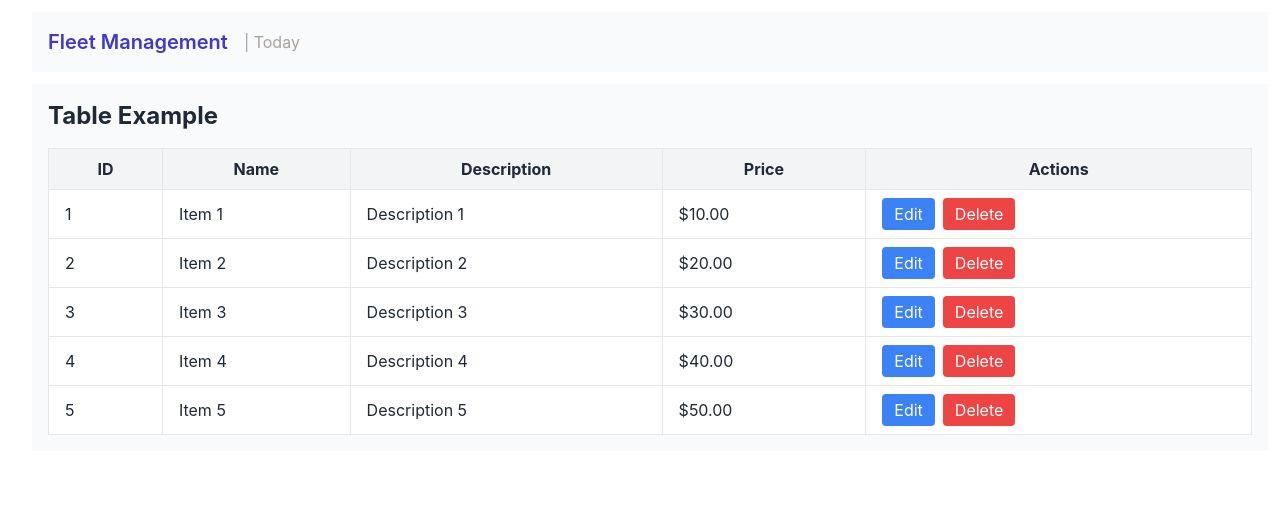
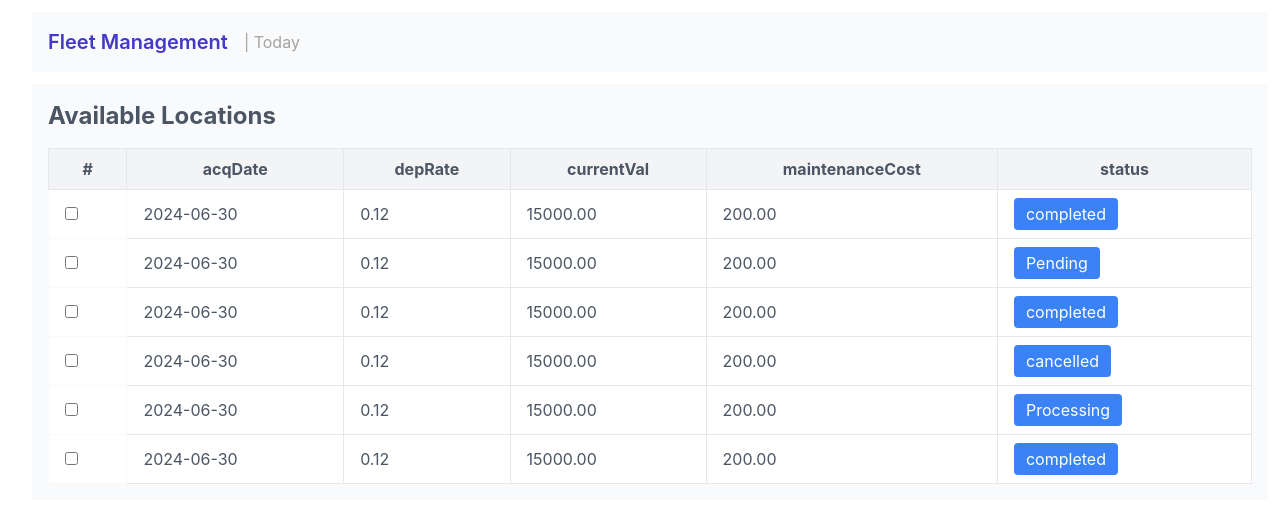
Before and after one commit to Freshia-Njoki/VRMS-client, a React (Vite) app: page /fleet-management in a window 1280 px wide. Shown: the top 522 px of the page. Built offline with nearby package versions, Linux system fonts and the light colour scheme.

Commit message:
manage vehicle menu item looking good

```diff
--- a/src/components/adminDashboard/FleetManagement.tsx
+++ b/src/components/adminDashboard/FleetManagement.tsx
@@ -2,11 +2,12 @@ import React from 'react'
 
 function FleetManagement() {
   const tableData = [
-    { id: 1, name: 'Item 1', description: 'Description 1', price: '$10.00' },
-    { id: 2, name: 'Item 2', description: 'Description 2', price: '$20.00' },
-    { id: 3, name: 'Item 3', description: 'Description 3', price: '$30.00' },
-    { id: 4, name: 'Item 4', description: 'Description 4', price: '$40.00' },
-    { id: 5, name: 'Item 5', description: 'Description 5', price: '$50.00' },
+    { id: 5, acqDate: '2024-06-30', depRate: '0.12', currentVal: '15000.00', maintenanceCost: '200.00', status:'completed' },
+    { id: 5, acqDate: '2024-06-30', depRate: '0.12', currentVal: '15000.00', maintenanceCost: '200.00', status:'Pending' },
+    { id: 5, acqDate: '2024-06-30', depRate: '0.12', currentVal: '15000.00', maintenanceCost: '200.00', status:'completed' },
+    { id: 5, acqDate: '2024-06-30', depRate: '0.12', currentVal: '15000.00', maintenanceCost: '200.00', status:'cancelled' },
+    { id: 5, acqDate: '2024-06-30', depRate: '0.12', currentVal: '15000.00', maintenanceCost: '200.00', status:'Processing' },
+    { id: 5, acqDate: '2024-06-30', depRate: '0.12', currentVal: '15000.00', maintenanceCost: '200.00', status:'completed' }
   ];
   return (
     <div>
@@ -14,29 +15,30 @@ function FleetManagement() {
         <h4 className="text-indigo-700 text-xl font-semibold mr-4">Fleet Management </h4>
         <h4 className="text-stone-400"> | Today</h4>
       </div>
-      <div className="ml-8 bg-gray-50 m-3 p-4">
-      <h2 className="text-2xl font-bold mb-4">Table Example</h2>
+      <div className="ml-8 bg-gray-50 m-3 p-4 text-gray-600">
+      <h2 className="text-2xl font-bold mb-4">Available Locations</h2>
       <div className="overflow-x-auto">
         <table className="min-w-full bg-white border-gray-200 border">
           <thead className="bg-gray-100 border-gray-200 border">
             <tr>
-              <th className="py-2 px-4 border-gray-200 border">ID</th>
-              <th className="py-2 px-4 border-gray-200 border">Name</th>
-              <th className="py-2 px-4 border-gray-200 border">Description</th>
-              <th className="py-2 px-4 border-gray-200 border">Price</th>
-              <th className="py-2 px-4 border-gray-200 border">Actions</th>
+              <th className="py-2 px-4 border-gray-200 border">#</th>
+              <th className="py-2 px-4 border-gray-200 border">acqDate</th>
+              <th className="py-2 px-4 border-gray-200 border">depRate</th>
+              <th className="py-2 px-4 border-gray-200 border">currentVal</th>
+              <th className="py-2 px-4 border-gray-200 border">maintenanceCost</th>
+              <th className="py-2 px-4 border-gray-200 border">status</th>
             </tr>
           </thead>
           <tbody>
             {tableData.map((item) => (
               <tr key={item.id}>
-                <td className="py-2 px-4 border-gray-200 border">{item.id}</td>
-                <td className="py-2 px-4 border-gray-200 border">{item.name}</td>
-                <td className="py-2 px-4 border-gray-200 border">{item.description}</td>
-                <td className="py-2 px-4 border-gray-200 border">{item.price}</td>
+                <td className="py-2 px-4 border-gray-50 text-gray-50 border"><input type="checkbox" name="" id="" /></td>
+                <td className="py-2 px-4 border-gray-200 border">{item.acqDate}</td>
+                <td className="py-2 px-4 border-gray-200 border">{item.depRate}</td>
+                <td className="py-2 px-4 border-gray-200 border">{item.currentVal}</td>
+                <td className="py-2 px-4 border-gray-200 border">{item.maintenanceCost}</td>
                 <td className="py-2 px-4 border-gray-200 border">
-                  <button className="bg-blue-500 text-white px-3 py-1 rounded mr-2">Edit</button>
-                  <button className="bg-red-500 text-white px-3 py-1 rounded">Delete</button>
+                  <button className="bg-blue-500 text-white px-3 py-1 rounded mr-2">{item.status}</button>
                 </td>
               </tr>
             ))}
--- a/src/components/adminDashboard/LocationBranches.tsx
+++ b/src/components/adminDashboard/LocationBranches.tsx
@@ -7,6 +7,10 @@ const LocationBranches: React.FC = () => {
     { id: 3, name: 'Item 3', description: 'Description 3', price: '$30.00', RD:'2024-06-30' },
     { id: 4, name: 'Item 4', description: 'Description 4', price: '$40.00', RD:'2024-06-30' },
     { id: 5, name: 'Item 5', description: 'Description 5', price: '$50.00', RD:'2024-06-30' },
+    { id: 6, name: 'Item 5', description: 'Description 5', price: '$50.00', RD:'2024-06-30' },
+    { id: 7, name: 'Item 5', description: 'Description 5', price: '$50.00', RD:'2024-06-30' },
+    { id: 8, name: 'Item 5', description: 'Description 5', price: '$50.00', RD:'2024-06-30' },
+    { id: 9, name: 'Item 5', description: 'Description 5', price: '$50.00', RD:'2024-06-30' },
   ];
   return (
     <div className="p-4">
@@ -14,16 +18,16 @@ const LocationBranches: React.FC = () => {
         <h4 className="text-indigo-700 text-xl font-semibold mr-4">Location and Branches </h4>
         <h4 className="text-stone-400"> | Today</h4>
       </div>
-      <div className="ml-8 bg-gray-50 m-3 p-4">
-      <h2 className="text-2xl font-bold mb-4">Table Example</h2>
+      <div className="ml-8 bg-gray-50 m-3 p-4 text-gray-600">
+      <h2 className="text-2xl font-bold mb-4">Available Locations</h2>
       <div className="overflow-x-auto">
         <table className="min-w-full bg-white border-gray-200 border">
           <thead className="bg-gray-100 border-gray-200 border">
             <tr>
-              <th className="py-2 px-4 border-gray-200 border">ID</th>
-              <th className="py-2 px-4 border-gray-200 border">Name</th>
-              <th className="py-2 px-4 border-gray-200 border">Description</th>
-              <th className="py-2 px-4 border-gray-200 border">Price</th>
+              <th className="py-2 px-4 border-gray-200 border">#</th>
+              <th className="py-2 px-4 border-gray-200 border">Location Name</th>
+              <th className="py-2 px-4 border-gray-200 border">Address</th>
+              <th className="py-2 px-4 border-gray-200 border">Contact</th>
               <th className="py-2 px-4 border-gray-200 border">Return Date</th>
             </tr>
           </thead>
--- a/src/components/adminDashboard/ManageUsers.tsx
+++ b/src/components/adminDashboard/ManageUsers.tsx
@@ -2,11 +2,14 @@ import React from 'react';
 
 const ManageUsers: React.FC = () => {
   const tableData = [
-    { id: 1, name: 'Item 1', description: 'Description 1', price: '$10.00' },
-    { id: 2, name: 'Item 2', description: 'Description 2', price: '$20.00' },
-    { id: 3, name: 'Item 3', description: 'Description 3', price: '$30.00' },
-    { id: 4, name: 'Item 4', description: 'Description 4', price: '$40.00' },
-    { id: 5, name: 'Item 5', description: 'Description 5', price: '$50.00' },
+    { id: 1, name: 'Freshia', email: 'Freshia@gmail.com', phone: '+345 4574 5356' },
+    { id: 2, name: 'Freshia', email: 'Freshia@gmail.com', phone: '+345 4574 5356' },
+    { id: 3, name: 'Freshia', email: 'Freshia@gmail.com', phone: '+345 4574 5356' },
+    { id: 4, name: 'Freshia', email: 'Freshia@gmail.com', phone: '+345 4574 5356' },
+    { id: 5, name: 'Freshia', email: 'Freshia@gmail.com', phone: '+345 4574 5356' },
+    { id: 6, name: 'Freshia', email: 'Freshia@gmail.com', phone: '+345 4574 5356' },
+    { id: 7, name: 'Freshia', email: 'Freshia@gmail.com', phone: '+345 4574 5356' },
+    { id: 8, name: 'Freshia', email: 'Freshia@gmail.com', phone: '+345 4574 5356' },
   ];
   return (
     <div className="p-4">
@@ -14,16 +17,16 @@ const ManageUsers: React.FC = () => {
         <h4 className="text-indigo-700 text-xl font-semibold mr-4">Users </h4>
         <h4 className="text-stone-400"> | Today</h4>
       </div>
-      <div className="ml-8 bg-gray-50 m-3 p-4">
-      <h2 className="text-2xl font-bold mb-4">Table Example</h2>
+      <div className="ml-8 bg-gray-50 m-3 p-4 text-gray-600">
+      <h2 className="text-2xl font-bold mb-4">Entries per page</h2>
       <div className="overflow-x-auto">
         <table className="min-w-full bg-white border-gray-200 border">
           <thead className="bg-gray-100 border-gray-200 border">
             <tr>
               <th className="py-2 px-4 border-gray-200 border">ID</th>
               <th className="py-2 px-4 border-gray-200 border">Name</th>
-              <th className="py-2 px-4 border-gray-200 border">Description</th>
-              <th className="py-2 px-4 border-gray-200 border">Price</th>
+              <th className="py-2 px-4 border-gray-200 border">Email</th>
+              <th className="py-2 px-4 border-gray-200 border">Phone No</th>
               <th className="py-2 px-4 border-gray-200 border">Actions</th>
             </tr>
           </thead>
@@ -32,8 +35,8 @@ const ManageUsers: React.FC = () => {
               <tr key={item.id}>
                 <td className="py-2 px-4 border-gray-200 border">{item.id}</td>
                 <td className="py-2 px-4 border-gray-200 border">{item.name}</td>
-                <td className="py-2 px-4 border-gray-200 border">{item.description}</td>
-                <td className="py-2 px-4 border-gray-200 border">{item.price}</td>
+                <td className="py-2 px-4 border-gray-200 border">{item.email}</td>
+                <td className="py-2 px-4 border-gray-200 border">{item.phone}</td>
                 <td className="py-2 px-4 border-gray-200 border">
                   <button className="bg-blue-500 text-white px-3 py-1 rounded mr-2">Edit</button>
                   <button className="bg-red-500 text-white px-3 py-1 rounded">Delete</button>
--- a/src/components/adminDashboard/ManageVehicles.tsx
+++ b/src/components/adminDashboard/ManageVehicles.tsx
@@ -1,3 +1,4 @@
+import { ChevronDown } from 'lucide-react';
 import React, { useState } from 'react';
 
 const Modal = ({ isOpen, onClose }:any) => {
@@ -31,11 +32,11 @@ const ManageVehicles: React.FC = () => {
   const closeModal = () => {
     setIsModalOpen(false);
   };  const tableData = [
-    { id: 1, name: 'Item 1', description: 'Description 1', price: '$10.00' },
-    { id: 2, name: 'Item 2', description: 'Description 2', price: '$20.00' },
-    { id: 3, name: 'Item 3', description: 'Description 3', price: '$30.00' },
-    { id: 4, name: 'Item 4', description: 'Description 4', price: '$40.00' },
-    { id: 5, name: 'Item 5', description: 'Description 5', price: '$50.00' },
+    { id: 1, name: 'Item 1', description: 'auto', price: '10.50' },
+    { id: 2, name: 'Item 2', description: 'auto', price: '20.30' },
+    { id: 3, name: 'Item 3', description: 'manual', price: '30.99' },
+    { id: 4, name: 'Item 4', description: 'manual', price: '40.87' },
+    { id: 5, name: 'Item 5', description: 'auto', price: '50.50' },
   ];
 
   return (
@@ -46,22 +47,26 @@ const ManageVehicles: React.FC = () => {
           <h4 className="text-stone-400"> | Today</h4>
         </div>
         <div>
-          <button className='bg-indigo-800 p-3 rounded-lg m-6' onClick={openModal}>Upload</button>
+          <button className='bg-indigo-800 p-3 rounded-lg m-6' onClick={openModal}>Upload Car</button>
         </div>
       </div>
 
       <Modal isOpen={isModalOpen} onClose={closeModal} />
 
-      <div className="ml-8 bg-gray-50 m-3 p-4">
-      <h2 className="text-2xl font-bold mb-4">Table Example</h2>
+      <div className="ml-8 bg-gray-50 m-3 p-4 text-gray-600">
+        <div className='flex '>
+          <div className='flex mr-8 mt-1'><span><ChevronDown /> </span>  <h2  className='text-gray-500 font-semibold'>15</h2></div>
+          <div><h2 className="text-2xl font-bold mb-4">Entries per page</h2></div>
+        </div>
+
       <div className="overflow-x-auto">
         <table className="min-w-full bg-white border-gray-200 border">
           <thead className="bg-gray-100 border-gray-200 border">
             <tr>
-              <th className="py-2 px-4 border-gray-200 border">ID</th>
-              <th className="py-2 px-4 border-gray-200 border">Name</th>
-              <th className="py-2 px-4 border-gray-200 border">Description</th>
-              <th className="py-2 px-4 border-gray-200 border">Price</th>
+              <th className="py-2 px-4 border-gray-200 border">#</th>
+              <th className="py-2 px-4 border-gray-200 border">Manufacturer</th>
+              <th className="py-2 px-4 border-gray-200 border">Transmission</th>
+              <th className="py-2 px-4 border-gray-200 border">Rental_rate</th>
               <th className="py-2 px-4 border-gray-200 border">Actions</th>
             </tr>
           </thead>
@@ -73,7 +78,7 @@ const ManageVehicles: React.FC = () => {
                 <td className="py-2 px-4 border-gray-200 border">{item.description}</td>
                 <td className="py-2 px-4 border-gray-200 border">{item.price}</td>
                 <td className="py-2 px-4 border-gray-200 border">
-                  <button className="bg-blue-500 text-white px-3 py-1 rounded mr-2">Edit</button>
+                  <button className="bg-green-500 text-white px-3 py-1 rounded mr-2">Edit</button>
                   <button className="bg-red-500 text-white px-3 py-1 rounded">Delete</button>
                 </td>
               </tr>
```
